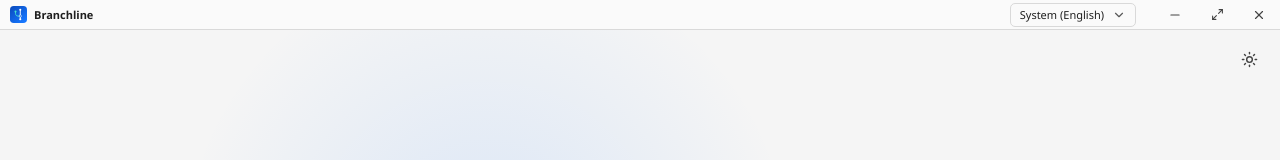
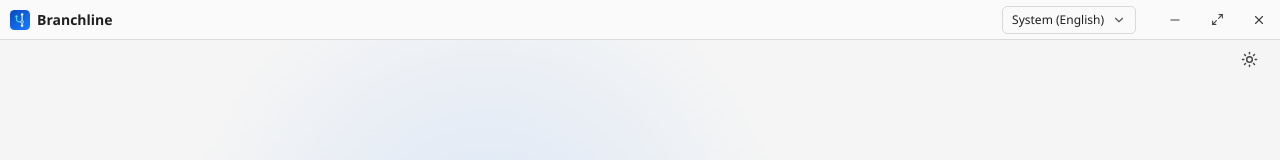
Before and after one commit to l6zy/Branchline, a React (Vite) app in the folder apps/frontend/: page / in a window 1280 px wide. Shown: the top 160 px of the page. Built offline with nearby package versions, Linux system fonts and the light colour scheme.

Commit message:
feat: improve title style

```diff
--- a/apps/frontend/src/styles/components.css
+++ b/apps/frontend/src/styles/components.css
@@ -38,13 +38,13 @@
 
 .repo-switcher:hover { border-color: var(--accent-text); background: var(--surface-hover); }
 
-.titlebar-repository-controls .repo-switcher { height: 26px; min-height: 26px; padding: 2px 5px; grid-template-columns: 18px minmax(0, 1fr) auto; gap: 5px; border-radius: 5px; }
+.titlebar-repository-controls .repo-switcher { height: 28px; min-height: 28px; padding: 2px 5px; grid-template-columns: 18px minmax(0, 1fr) auto; gap: 5px; border-radius: 5px; }
 
 .titlebar-repository-controls .repo-icon { width: 18px; height: 18px; border-radius: 4px; }
 
 .titlebar-repository-controls .repo-switcher > div:nth-child(2) { min-width: 0; flex-direction: row; align-items: center; gap: 6px; }
 
-.titlebar-repository-controls .repo-switcher strong { max-width: 48%; flex: 0 1 auto; font-size: 11px; }
+.titlebar-repository-controls .repo-switcher strong { max-width: 70%; flex: 0 1 auto; font-size: 12px; }
 
 .titlebar-repository-controls .repo-switcher span { min-width: 0; flex: 1; font-size: 10px; }
 
@@ -936,4 +936,4 @@ kbd { padding: 2px 5px; border: 1px solid var(--kbd-border); border-radius: 4px;
 
 .line-action-add:disabled, .line-action-del:disabled { opacity: .4; cursor: wait; }
 
-.titlebar-language .compact-select-trigger { max-width: 100%; height: 24px; border-radius: 5px; font-size: 11px; }
+.titlebar-language .compact-select-trigger { max-width: 100%; height: 28px; border-radius: 5px; font-size: 12px; }
--- a/apps/frontend/src/styles/layout.css
+++ b/apps/frontend/src/styles/layout.css
@@ -2,13 +2,13 @@
 
 .app-shell { position: relative; width: 100%; height: 100%; padding-top: 0; display: grid; grid-template-columns: minmax(0, 1fr); grid-template-rows: 30px minmax(0, 1fr); color: var(--text); background: var(--surface-raised); }
 
-.app-shell.workbench-active { grid-template-rows: 30px 54px minmax(0, 1fr); }
+.app-shell.workbench-active { grid-template-rows: 40px 54px minmax(0, 1fr); }
 
-.app-titlebar { position: absolute; inset: 0 0 auto; height: 30px; display: grid; grid-template-columns: max-content minmax(0, 250px) minmax(16px, 1fr) auto auto; align-items: center; border-bottom: 1px solid var(--line); color: var(--text-secondary); background: var(--surface-chrome); z-index: 1300; user-select: none; gap: 8px }
+.app-titlebar { position: absolute; inset: 0 0 auto; height: 40px; display: grid; grid-template-columns: max-content minmax(0, 250px) minmax(16px, 1fr) auto auto; align-items: center; border-bottom: 1px solid var(--line); color: var(--text-secondary); background: var(--surface-chrome); z-index: 1300; user-select: none; gap: 8px }
 
-.titlebar-brand { grid-column: 1; height: 100%; padding-left: 10px; display: flex; align-items: center; gap: 7px; color: var(--text); font-size: 11px; font-weight: 650; }
+.titlebar-brand { grid-column: 1; height: 100%; padding-left: 10px; display: flex; align-items: center; gap: 7px; color: var(--text); font-size: 14px; font-weight: 650; }
 
-.titlebar-brand img { width: 17px; height: 17px; }
+.titlebar-brand img { width: 20px; height: 20px; }
 
 .titlebar-repository-controls { grid-column: 2; width: min(250px, 32vw); min-width: 0; display: flex; align-items: center; gap: 4px; -webkit-app-region: no-drag; }
 
```
